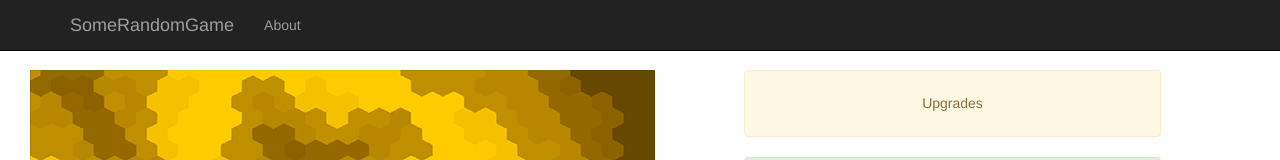
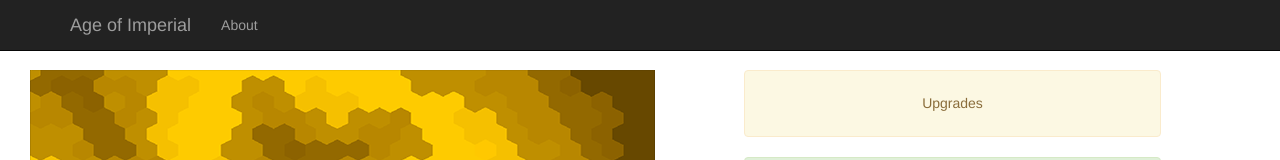
Before and after one commit to SomeRandomTeam/hackatbrookes2016, a website: page app/assets/index.html in a window 1280 px wide. Shown: the top 160 px of the page. Drawn offline with nearby package versions, Linux system fonts and the light colour scheme; no server answers; animation ran at ten frames a second.

Commit message:
Update Title and App Name.

```diff
--- a/app/assets/index.html
+++ b/app/assets/index.html
@@ -10,7 +10,7 @@
     <meta name="description" content="">
     <meta name="author" content="">
 
-    <title>SomeRandomGame</title>
+    <title>Age of Imperial</title>
 
     <!-- Bootstrap Core CSS -->
     <link href="css/bootstrap.css" rel="stylesheet">
@@ -37,7 +37,7 @@
                     <span class="icon-bar"></span>
                     <span class="icon-bar"></span>
                 </button>
-                <a class="navbar-brand" href="index.html">SomeRandomGame</a>
+                <a class="navbar-brand" href="index.html">Age of Imperial</a>
             </div>
             <!-- Collect the nav links, forms, and other content for toggling -->
             <div class="collapse navbar-collapse" id="bs-example-navbar-collapse-1">
```
Also changed, not shown: app/assets/about.html (+1 -1 lines).
